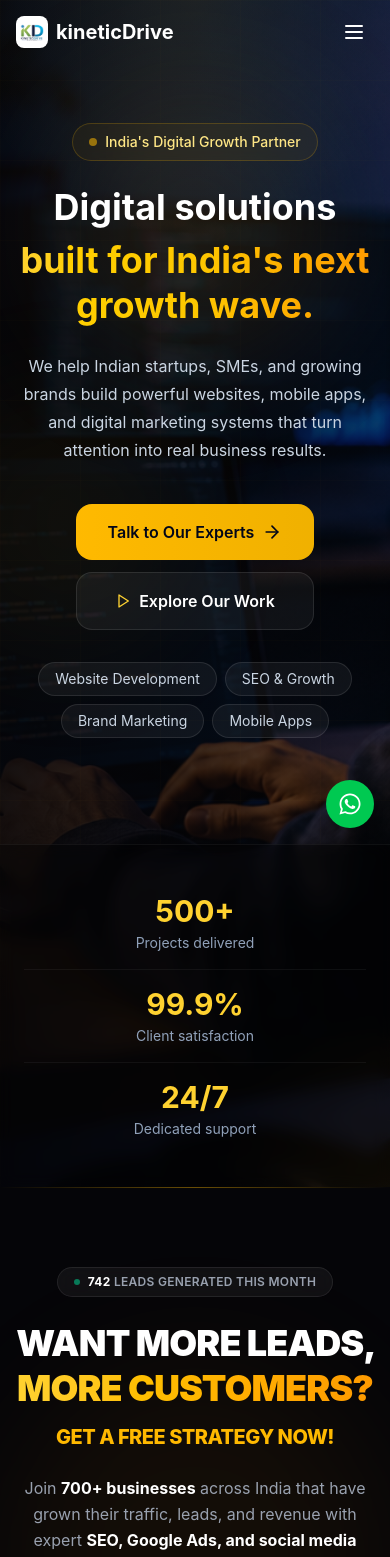
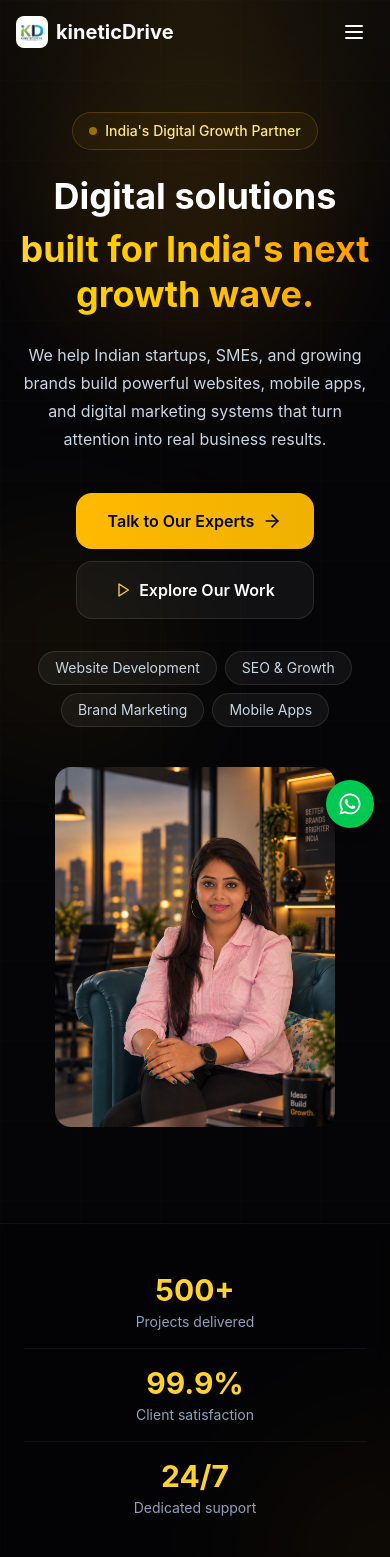
Before and after one commit to mishra6388/kineticdrive, a Next.js app: page / in a window 390 px wide. Shown: the top 1557 px of the page. Built offline with nearby package versions, Linux system fonts and the light colour scheme.

Commit message:
herosection fixed

```diff
--- a/components/Hero.jsx
+++ b/components/Hero.jsx
@@ -17,14 +17,20 @@ export default function KineticDriveHero() {
   return (
     <section className="relative min-h-screen overflow-hidden bg-[#050508]">
 
-      {/* Background image with overlay */}
-      <div
-        className="absolute inset-0 bg-cover bg-center bg-no-repeat"
-        style={{
-          backgroundImage:
-            "linear-gradient(to right, rgba(5,5,8,0.92), rgba(5,5,8,0.75), rgba(5,5,8,0.55)), url('/Hero.png')",
-        }}
-      />
+      {/* Founder image on the right (Desktop/Tablet) */}
+      <div className={`absolute right-0 top-0 hidden h-full w-[50%] md:block lg:w-[48%] transition-opacity duration-1000 delay-300 ${visible ? 'opacity-100' : 'opacity-0'}`}>
+        <img
+          src="/images/garima-hero-KD.png"
+          alt="Founder of KineticDrive"
+          className="absolute inset-0 h-full w-full object-cover object-[60%_center]"
+          style={{
+            WebkitMaskImage: 'linear-gradient(to right, transparent 0%, black 25%)',
+            maskImage: 'linear-gradient(to right, transparent 0%, black 25%)'
+          }}
+        />
+        {/* Subtle left blend so the container's hard edge isn't visible */}
+        <div className="absolute inset-y-0 left-0 w-32 z-10 bg-gradient-to-r from-[#050508] to-transparent pointer-events-none" />
+      </div>
 
       {/* Radial glow */}
       <div className="absolute inset-0 bg-[radial-gradient(circle_at_top,rgba(251,191,36,0.10),transparent_20%),radial-gradient(circle_at_bottom_right,rgba(245,158,11,0.07),transparent_14%)]" />
@@ -45,7 +51,7 @@ export default function KineticDriveHero() {
 
       {/* ── Content ── */}
       <main className="relative z-10 mx-auto max-w-7xl px-4 sm:px-6 lg:px-8">
-        <div className="flex min-h-screen flex-col items-center justify-center pb-24 pt-28 text-center lg:items-start lg:text-left lg:pt-36">
+        <div className="flex min-h-screen w-full flex-col items-center justify-center pb-24 pt-28 text-center md:w-[55%] md:items-start md:text-left lg:w-[55%] lg:pt-36">
 
           {/* Eyebrow pill */}
           <div
@@ -103,7 +109,7 @@ export default function KineticDriveHero() {
 
           {/* Tag pills */}
           <div
-            className={`mt-8 flex flex-wrap justify-center gap-2 lg:justify-start transition-all duration-1000 delay-800 ${
+            className={`mt-8 flex flex-wrap justify-center gap-2 md:justify-start transition-all duration-1000 delay-800 ${
               visible ? 'translate-y-0 opacity-100' : 'translate-y-8 opacity-0'
             }`}
           >
@@ -115,6 +121,19 @@ export default function KineticDriveHero() {
                 {tag}
               </span>
             ))}
+          </div>
+
+          {/* Founder image (Mobile) */}
+          <div
+            className={`relative mx-auto mt-10 h-[360px] w-[280px] overflow-hidden rounded-2xl md:hidden transition-all duration-1000 delay-1000 ${
+              visible ? 'translate-y-0 opacity-100' : 'translate-y-8 opacity-0'
+            }`}
+          >
+            <img
+              src="/images/garima-hero-KD.png"
+              alt="Founder of KineticDrive"
+              className="h-full w-full object-cover object-top"
+            />
           </div>
         </div>
       </main>
```
Also changed, not shown: public/images/garima-hero-KD.png (added), public/images/hero-office-bg.png (added).
